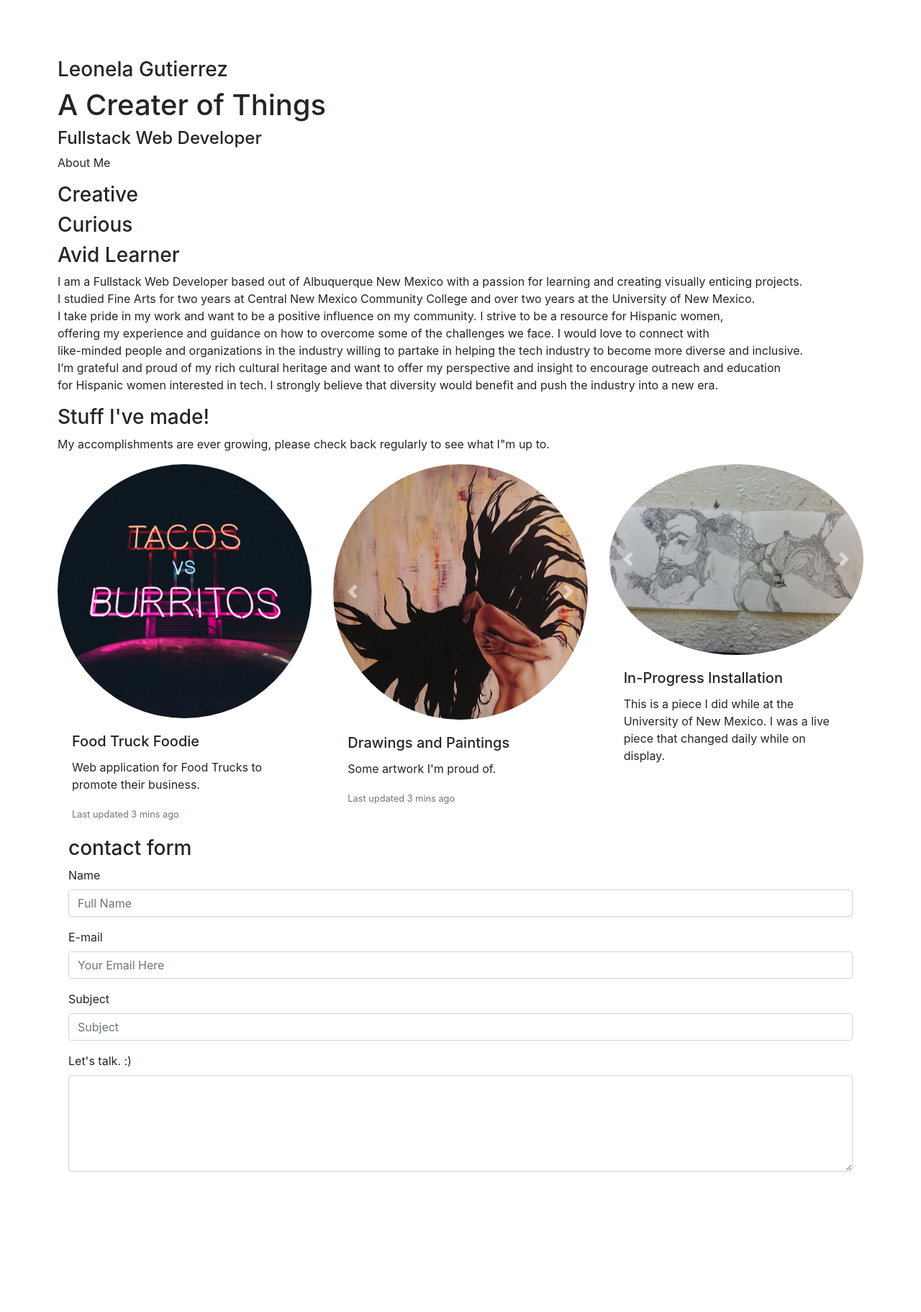
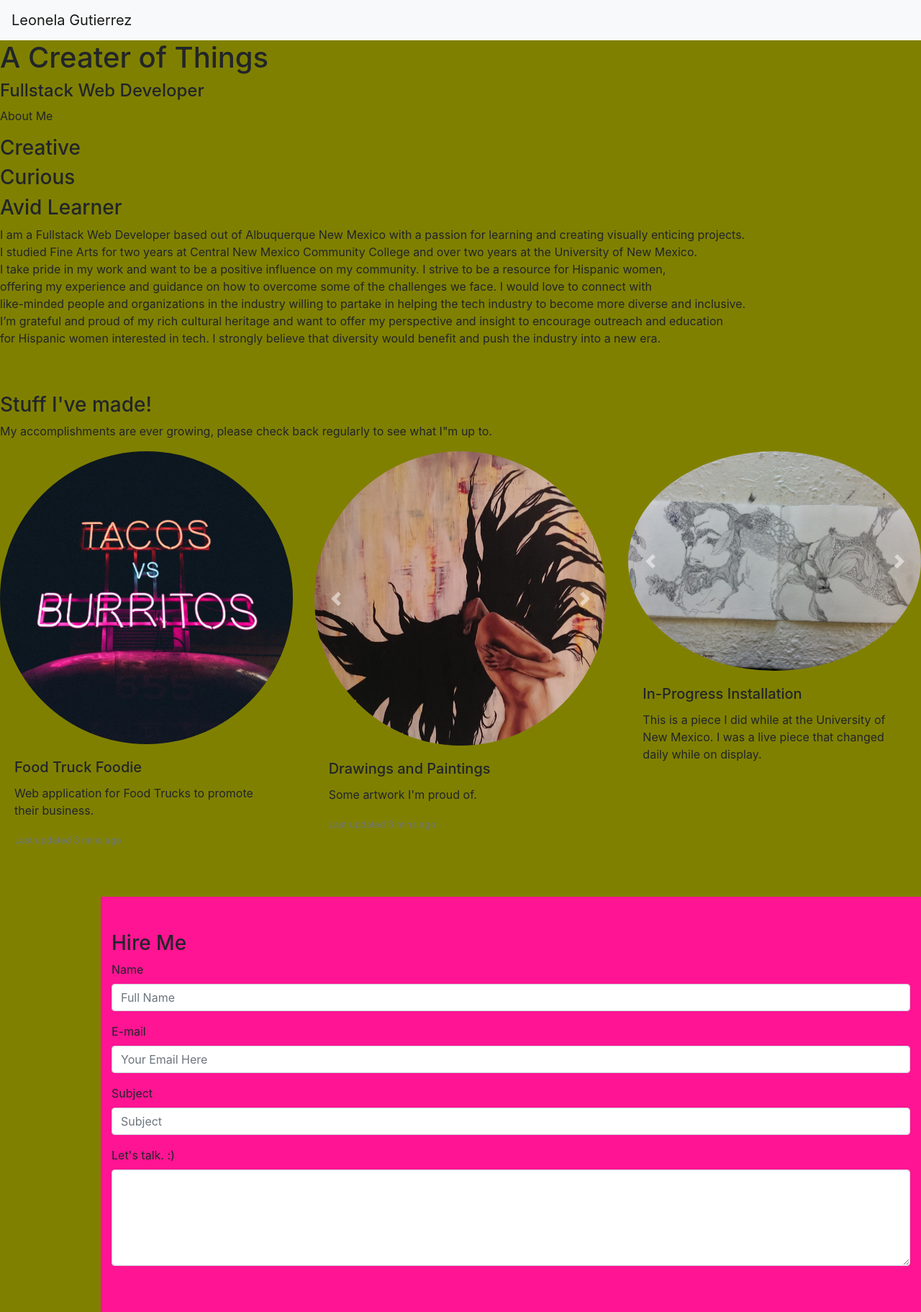
Before and after one commit to Leeyo84/personal-web-page, a PHP site: page / in a window 1280 px wide. Shown: the whole page at 72% size. Before the commit the page ends 1628 px from the top, so only its background shows below. Run offline with PHP 8.4, Linux system fonts and the light colour scheme; some libraries are stand-ins or nearby versions.

Commit message:
adding styling to contact form and card deck

```diff
--- a/public_html/index.html
+++ b/public_html/index.html
@@ -29,8 +29,14 @@
 
 <body>
 <section>
+	<nav class="navbar navbar-expand-lg navbar-light bg-light">
+			<a class="navbar-brand" href="#">Leonela Gutierrez</a>
+	</nav>
+</section>
+
+<section>
 	<div class="section1">
-		<h3>Leonela Gutierrez</h3>
+
 
 		<h1>A Creater of Things</h1>
 			<h4>Fullstack Web Developer</h4>
@@ -64,6 +70,7 @@
 
 
 <section>
+	<div class="py-5">
 	<h3>Stuff I've made!</h3>
 		<p>My accomplishments are ever growing, please check back regularly to see what I"m up to. </p>
 	<div style="border: none" class="card-deck">
@@ -137,11 +144,12 @@
 			</div>
 		</div>
 	</div>
+	</div>
 </section>
 
 <section>
-	<div class="container-fluid">
-		<h3>contact form</h3>
+	<div class="contact-form container py-5">
+		<h3>Hire Me</h3>
 		<form>
 			<div class="form-group">
 				<label for="exampleFormControlInput1">Name</label>
--- a/public_html/scripts.js
+++ b/public_html/scripts.js
@@ -1,14 +1,4 @@
-$(document).ready(function(){
-	var scroll_pos = 0;
-	$(document).scroll(function() {
-		scroll_pos = $(this).scrollTop();
-		if(scroll_pos > 300) {
-			$("body").css('background-color', 'blue');
-		} else {
-			$("body").css('background-color', 'red');
-		}
-	});
-});
+
 
 
 onscroll fade to transparent
--- a/public_html/styles/style.css
+++ b/public_html/styles/style.css
@@ -1,6 +1,3 @@
-body{
-	padding: 5em;
-}
 
 img[alt="lillian"] {
 	width: 250px;
@@ -9,12 +6,22 @@ img[alt="lillian"] {
 }
 
 body {
+	background-color: olive;
 	-webkit-transition: all 0.5s ease;
 	-moz-transition: all 0.5s ease;
 	-o-transition: all 0.5s ease;
 	transition: all 0.5s ease;
 }
 
-.section1, section2 {
-	background-color: transparent;
+
+.card {
+	background: transparent;
 }
+/*.section1, {*/
+/*	background-color: transparent;*/
+/*}*/
+
+.contact-form {
+	float: right;
+	background-color: deeppink;
+}
```
